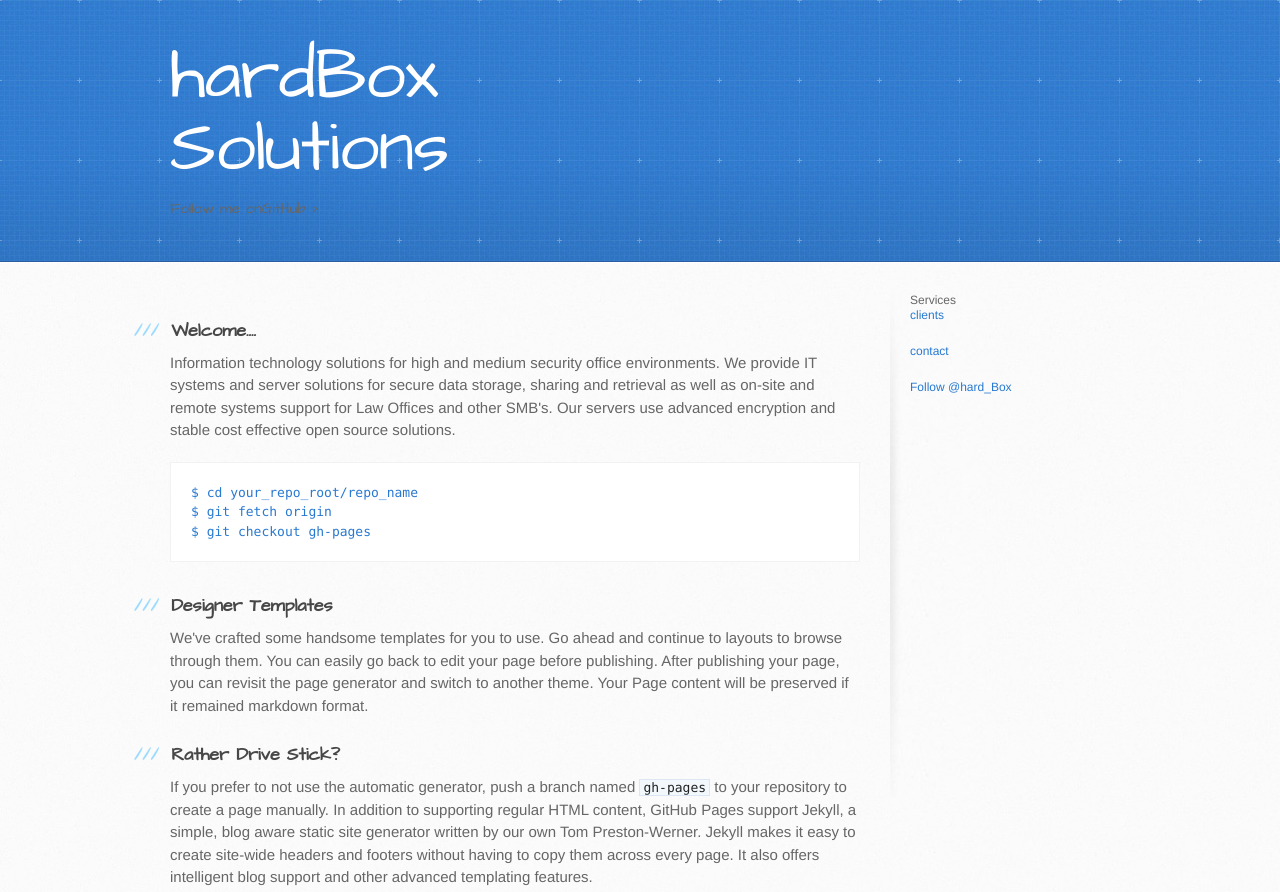
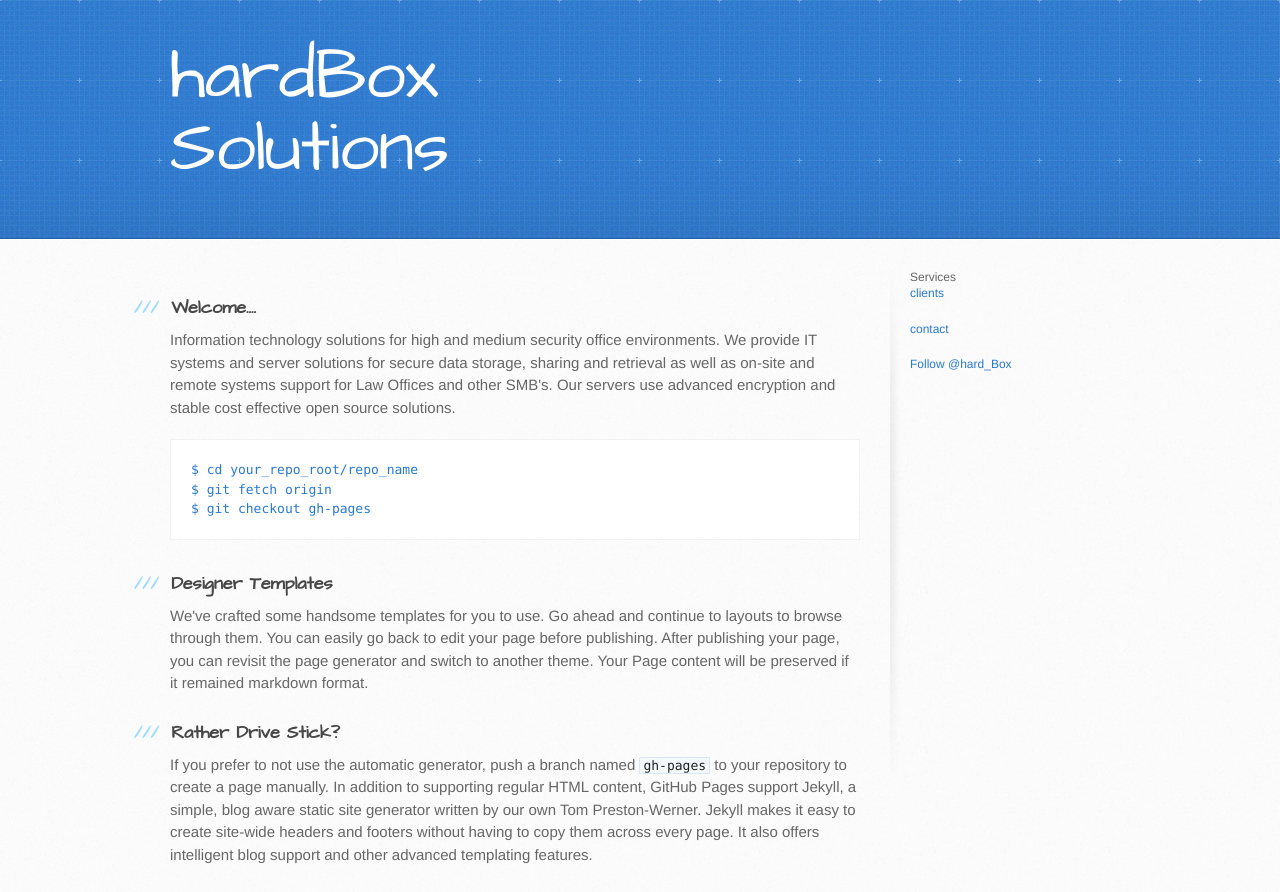
Before and after one commit to hardBox/hardBox.github.io, a plain HTML site: page index.html in a window 1280 px wide. Shown: the top 892 px of the page. Drawn offline with Linux system fonts and the light colour scheme.

Commit message:
Update index.html

```diff
--- a/index.html
+++ b/index.html
@@ -21,8 +21,7 @@
       <div class="inner">
         <h1>hardBox Solutions</h1>
         <h2></h2></h2>
-      <!!  <a href="https://github.com/hardBox" class="button"><small>Follow me on</small>GitHub</a>
-      >
+
 
       </div>
     </header>
```
